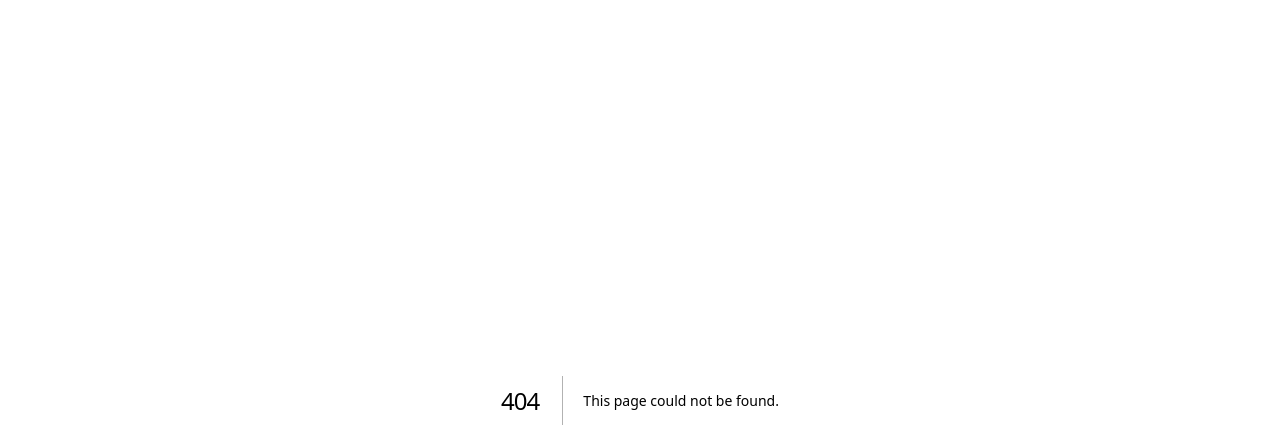
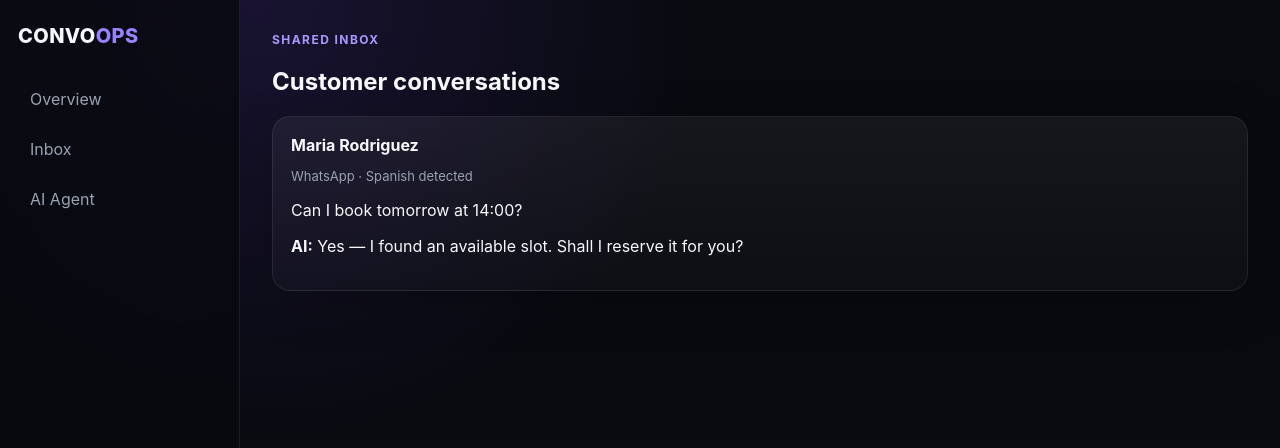
Before and after one commit to foziakahero-dot/WHATSAPP, a Next.js app: page /inbox in a window 1280 px wide. Before the commit this address had no page. Shown: the top 448 px of the page. Built offline with nearby package versions, Linux system fonts and the light colour scheme.

Commit message:
Add shared WhatsApp inbox

```diff
--- /dev/null
+++ b/app/inbox/page.tsx
@@ -0,0 +1,24 @@
+import Link from 'next/link'
+
+export default function Inbox(){
+  return <div className="shell">
+    <aside className="sidebar">
+      <div className="brand">CONVO<span>OPS</span></div>
+      <nav className="nav">
+        <Link href="/dashboard">Overview</Link>
+        <Link href="/inbox">Inbox</Link>
+        <Link href="/onboarding">AI Agent</Link>
+      </nav>
+    </aside>
+    <main>
+      <div className="eyebrow">Shared inbox</div>
+      <h2>Customer conversations</h2>
+      <div className="card">
+        <strong>Maria Rodriguez</strong>
+        <p className="label">WhatsApp · Spanish detected</p>
+        <p>Can I book tomorrow at 14:00?</p>
+        <p><strong>AI:</strong> Yes — I found an available slot. Shall I reserve it for you?</p>
+      </div>
+    </main>
+  </div>
+}
```
